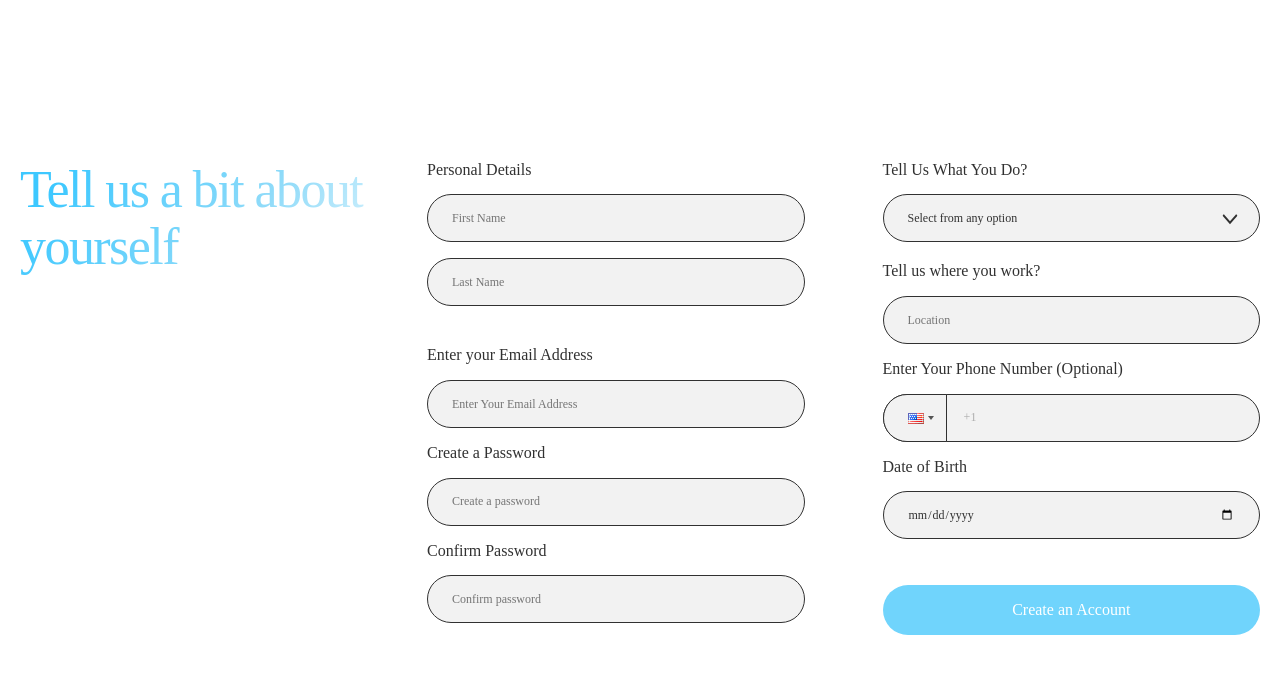
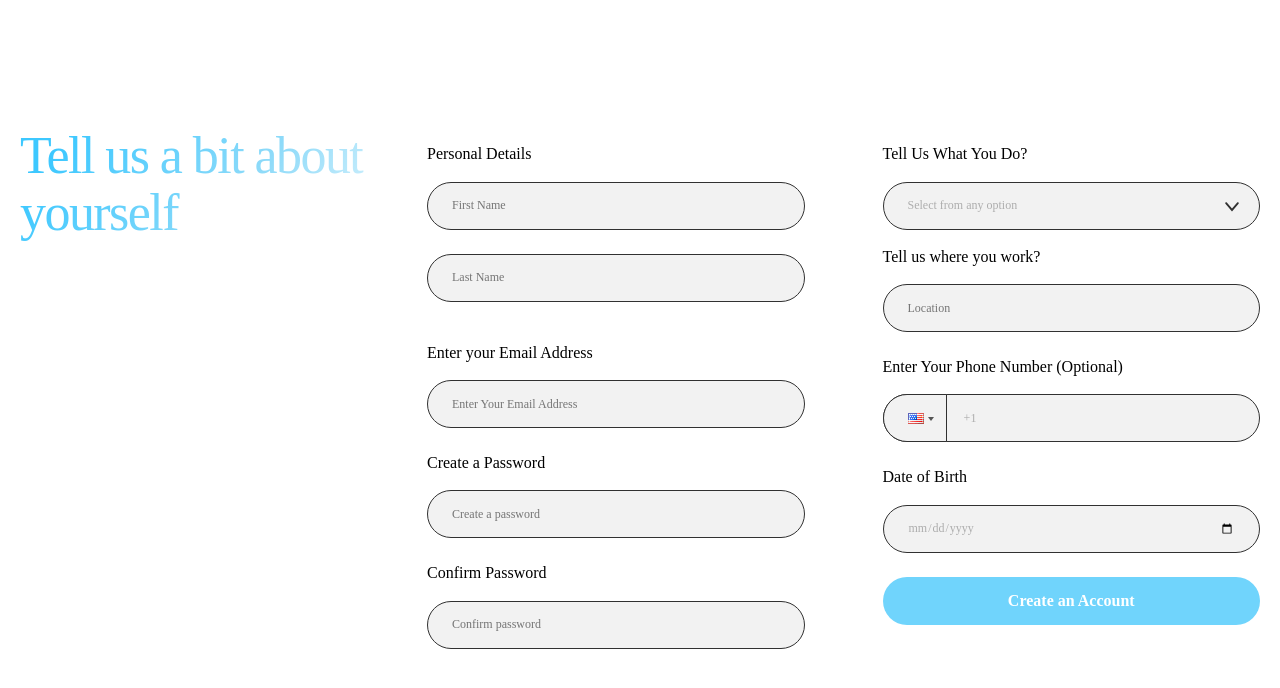
Before and after one commit to cristeayan/PACR, a Next.js app in the folder pacrfrontend/: page /signup in a window 1280 px wide. Shown: the top 688 px of the page. Built offline with nearby package versions, Linux system fonts and the light colour scheme; a web font is replaced by a local one.

Commit message:
add the current date

```diff
--- a/pacrfrontend/pages/signup.js
+++ b/pacrfrontend/pages/signup.js
@@ -20,21 +20,53 @@ const Signup = () => {
     user_type: '',
     location: '',
   });
+
+  const [errors, setErrors] = useState({});
   const router = useRouter();
 
   const handleChange = (e) => {
     const { name, value } = e.target;
     setFormData({ ...formData, [name]: value });
+
+    // Clear error for the changed field
+    setErrors({ ...errors, [name]: '' });
   };
 
   const handlePhoneChange = (value) => {
     setFormData({ ...formData, phone_number: value });
+    setErrors({ ...errors, phone_number: '' }); // Clear error for phone
   };
 
-  const handleSubmit = () => {
+  const validateForm = () => {
+    const newErrors = {};
+
+    // Check for empty fields
+    Object.entries(formData).forEach(([key, value]) => {
+      if (!value && key !== 'phone_number') { // Optional field
+        newErrors[key] = `${key.replace('_', ' ')} is required.`;
+      }
+    });
+
+    // Password validation
+    if (formData.password !== formData.confirm_password) {
+      newErrors.confirm_password = 'Passwords do not match.';
+    }
+
+    return newErrors;
+  };
+
+  const handleSubmit = (e) => {
+    e.preventDefault(); // Prevent the default form submission
+    const newErrors = validateForm();
+
+    if (Object.keys(newErrors).length > 0) {
+      setErrors(newErrors);
+      return; // Stop the submission if there are errors
+    }
+
     const data = new FormData();
     for (const key in formData) {
-      if (key !== 'confirm_password') {  // Exclude the confirm_password field
+      if (key !== 'confirm_password') {
         data.append(key, formData[key]);
       }
     }
@@ -44,15 +76,17 @@ const Signup = () => {
         localStorage.setItem('isloggedin', true);
         localStorage.setItem('user', JSON.stringify(res.data.user));
         router.push('/signup/profilepicture');
-      }) // Redirect to profile picture upload on success
+      })
       .catch(error => alert(error.message));
   };
 
   return (
     <div style={styles.pageContainer}>
       <div style={styles.container}>
-      <div style={styles.headingBlock}><h1 style={styles.mainHeading}>Tell us a bit about yourself</h1></div>
-      <div style={styles.formContainer}>
+        <div style={styles.headingBlock}>
+          <h1 style={styles.mainHeading}>Tell us a bit about yourself</h1>
+        </div>
+        <form onSubmit={handleSubmit} style={styles.formContainer}>
           <div style={styles.formColumn}>
             <h2 style={styles.subHeading}>Personal Details</h2>
             <InputField
@@ -61,6 +95,7 @@ const Signup = () => {
               type="text"
               value={formData.first_name}
               change={handleChange}
+              error={errors.first_name}
             />
             <InputField
               placeholder="Last Name"
@@ -68,15 +103,18 @@ const Signup = () => {
               type="text"
               value={formData.last_name}
               change={handleChange}
+              error={errors.last_name}
             />
             <div style={styles.emailHeading}>
-          <h2 style={styles.subHeading}>Enter your Email Address</h2></div>
+              <h2 style={styles.subHeading}>Enter your Email Address</h2>
+            </div>
             <InputField
               placeholder="Enter Your Email Address"
               name="email"
               type="email"
               value={formData.email}
               change={handleChange}
+              error={errors.email}
             />
             <h2 style={styles.subHeading}>Create a Password</h2>
             <InputField
@@ -85,6 +123,7 @@ const Signup = () => {
               type="password"
               value={formData.password}
               change={handleChange}
+              error={errors.password}
             />
             <h2 style={styles.subHeading}>Confirm Password</h2>
             <InputField
@@ -93,12 +132,14 @@ const Signup = () => {
               type="password"
               value={formData.confirm_password}
               change={handleChange}
+              error={errors.confirm_password}
             />
           </div>
 
           <div style={styles.formColumn}>
             <h2 style={styles.subHeading}>Tell Us What You Do?</h2>
-          <div style={styles.selectDrop}><select
+            <div style={styles.selectDrop}>
+              <select
                 name="user_type"
                 value={formData.user_type}
                 onChange={handleChange}
@@ -109,7 +150,7 @@ const Signup = () => {
                 <option value="corporate">Corporate</option>
                 <option value="not_a_researcher">Not a Researcher</option>
               </select>
-          <img src="select-dropdown.svg" alt = "Arrow Image" style={styles.arrowDropdown}></img>
+              <img src="select-dropdown.svg" alt="Arrow Image" style={styles.arrowDropdown} />
             </div>
             <h2 style={styles.subHeading}>Tell us where you work?</h2>
             <InputField
@@ -118,6 +159,7 @@ const Signup = () => {
               type="text"
               value={formData.location}
               change={handleChange}
+              error={errors.location}
             />
             <h2 style={styles.subHeading}>Enter Your Phone Number (Optional)</h2>
           <div style={styles.inputField}>
@@ -138,35 +180,29 @@ const Signup = () => {
                 letterSpacing: '2%',
                 color: '#adadad'
               }}
-              buttonStyle={{
-                borderTopLeftRadius: '200px', // Round the top left corner
-                borderBottomLeftRadius: '200px', // Round the bottom left corner
-                borderTopRightRadius: '0px', // Square the top right corner
-                borderBottomRightRadius: '0px', // Square the bottom right corner
-                border: '0.5px solid #313131', // Match the border style with input
-                backgroundColor: '#f2f2f2', // Set a background color if needed
-                padding: '0px 8px 0 16px',
-              }}
+                buttonStyle={styles.phoneButtonStyle}
                 placeholder="Enter your phone number"
               />
+              {errors.phone_number && <div style={styles.errorTooltip}>{errors.phone_number}</div>}
             </div>
             <h2 style={styles.subHeading}>Date of Birth</h2>
             <InputField
               placeholder="DD/MM/YYYY"
               name="date_of_birth"
-            type="date" // Changed to type "date"
+              type="date"
               value={formData.date_of_birth}
               change={handleChange}
+              error={errors.date_of_birth}
             />
-          <button onClick={handleSubmit} style={styles.button}>Create an Account</button>
+            <button type="submit" style={styles.button}>Create an Account</button>
           </div>
-      </div>
+        </form>
       </div>
     </div>
   );
 }
 
-const InputField = ({ placeholder, name, type, value, change }) => (
+const InputField = ({ placeholder, name, type, value, change, error }) => (
   <div style={styles.inputField}>
     <input
       name={name}
@@ -174,8 +210,12 @@ const InputField = ({ placeholder, name, type, value, change }) => (
       value={value}
       placeholder={placeholder}
       onChange={change}
-      style={styles.input}
+      style={{
+        ...styles.input,
+        border: error ? '1px solid red' : '0.5px solid #313131',
+      }}
     />
+    {error && <div style={styles.errorTooltip}>{error}</div>}
   </div>
 );
 
@@ -216,71 +256,85 @@ const styles = {
   },
   subHeading: {
     fontSize: '16px',
-    lineHeight: '17.6px',
-    letterSpacing: '2%',
     fontWeight: '400',
-    color: '#313131',
-    padding: '0 0 16px 0',
+    color: '#000000',
+    lineHeight: '22.4px',
+    margin: '16px 0'
   },
   inputField: {
-    marginBottom: '16px',
-    width: '100%',
+    position: 'relative',
+    marginBottom: '24px',
   },
   input: {
     width: '100%',
     height: '48px',
-    padding: '10px 24px',
     borderRadius: '200px',
     border: '0.5px solid #313131',
+    backgroundColor: '#f2f2f2',
+    padding: '10px 24px',
     fontSize: '12px',
     fontWeight: '400',
     lineHeight: '13.2px',
     letterSpacing: '2%',
-    color: '#313131',
-    backgroundColor: '#f2f2f2'
+    color: '#adadad',
+  },
+  errorTooltip: {
+    position: 'absolute',
+    top: '100%',
+    left: '0',
+    color: 'red',
+    fontSize: '12px',
+    marginTop: '4px',
   },
   emailHeading: {
-    marginTop: '40px'
+    display: 'flex',
+    alignItems: 'center',
+    justifyContent: 'space-between'
+  },
+  selectDrop: {
+    position: 'relative',
   },
   select: {
     width: '100%',
     height: '48px',
-    padding: '10px 24px',
     borderRadius: '200px',
     border: '0.5px solid #313131',
+    backgroundColor: '#f2f2f2',
+    padding: '10px 24px',
     fontSize: '12px',
     fontWeight: '400',
     lineHeight: '13.2px',
     letterSpacing: '2%',
-    color: '#313131',
-    backgroundColor: '#f2f2f2',
-    marginBottom: '20px',
+    color: '#adadad',
     appearance: 'none',
-  },
-  selectDrop: {
-    position: 'relative',
   },
   arrowDropdown: {
     position: 'absolute',
-    top: '16px',
-    right: '22px'
+    right: '20px',
+    top: '50%',
+    transform: 'translateY(-50%)',
+    width: '16px',
+    height: '16px',
+  },
+  phoneButtonStyle: {
+    borderTopLeftRadius: '200px',
+    borderBottomLeftRadius: '200px',
+    borderTopRightRadius: '0px',
+    borderBottomRightRadius: '0px',
+    border: '0.5px solid #313131',
+    backgroundColor: '#f2f2f2',
+    padding: '0px 8px 0 16px',
   },
   button: {
     width: '100%',
-    padding: '16px 24px',
-    backgroundColor: '#70d4fc',
-    color: 'white',
+    height: '48px',
+    borderRadius: '200px',
     border: 'none',
-    borderRadius: '200px',
+    backgroundColor: '#70D4FC',
+    color: '#FFFFFF',
+    fontSize: '16px',
+    fontWeight: '600',
     cursor: 'pointer',
-    fontSize: '16px',
-    height: '50px',
-    marginTop: '30px',
-    fontSize: '16px',
-    lineHeight: '17.6px',
-    letterSpacing: '-2%',
-    fontWeight: '500',
-    transition: '0.3s ease'
   },
 };
 
```
Also changed, not shown: pacrfrontend/pages/login.js (+57 -40 lines). Lines whose indentation alone changed are shown as unchanged.
